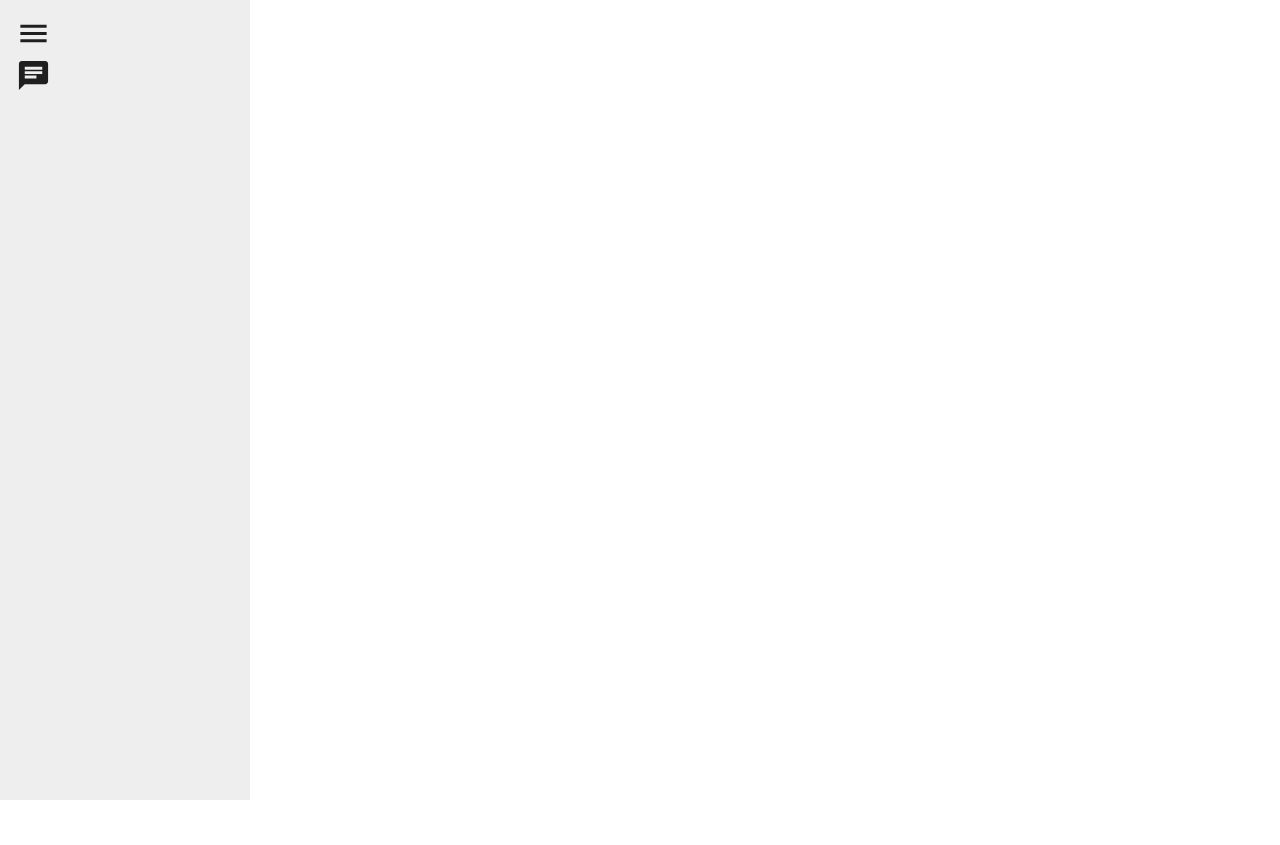
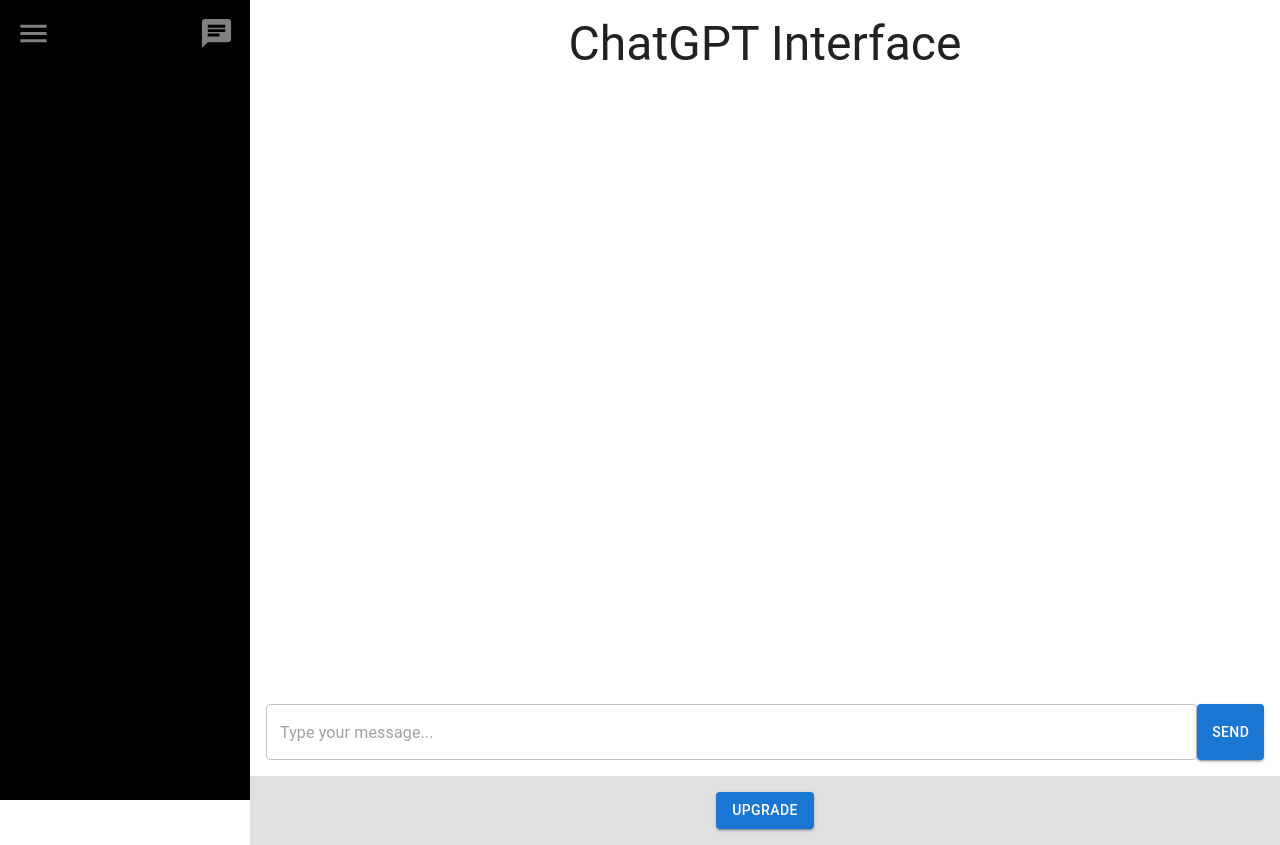
Before and after one commit to Hiru1003/chatgpt-ui, a React (Create React App) app: page / in a window 1280 px wide. Before the commit the page ends 800 px from the top, so only its background shows below. Built offline with nearby package versions, Linux system fonts and the light colour scheme.

Commit message:
feat: project stucture and side bar

```diff
--- a/src/App.js
+++ b/src/App.js
@@ -23,7 +23,8 @@
       <div style={{ display: 'flex', height: '100vh' }}>
         <Sidebar />
         <div style={{ display: 'flex', flexDirection: 'column', flexGrow: 1 }}>
-
+          <MainPage />
+          <Footer />
         </div>
       </div>
     </ThemeProvider>
--- a/src/components/Sidebar.js
+++ b/src/components/Sidebar.js
@@ -8,24 +8,24 @@
       sx={{
         width: '250px',
         height: '100vh',
-        bgcolor: 'grey.200',
+        bgcolor: 'black',
         p: 2,
         display: 'flex',
         flexDirection: 'column',
         justifyContent: 'space-between',
       }}
     >
-      <Box>
-        {/* Icon for Hidden Bar */}
-        <Box mr={2}>
-          <MenuIcon fontSize="large" style={{ cursor: 'pointer' }} onClick={() => {}} />
-        </Box>
-        {/* Icon for New Chat */}
-        <ChatIcon fontSize="large" style={{ cursor: 'pointer' }} onClick={() => {}} />
+      <Box
+        sx={{
+          display: 'flex',
+          justifyContent: 'space-between',
+        }}
+      >
+        <MenuIcon fontSize="large" style={{ cursor: 'pointer', color: 'grey' }} onClick={() => {}} />
+        <ChatIcon fontSize="large" style={{ cursor: 'pointer', color: 'grey'  }} onClick={() => {}} />
       </Box>
     </Box>
   );
-
 };
 
 export default Sidebar;
```
